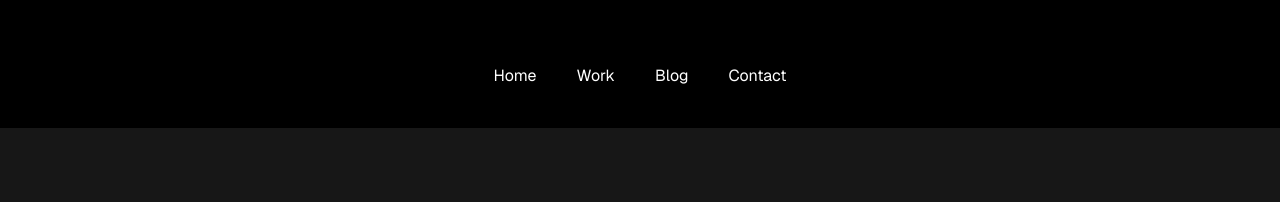
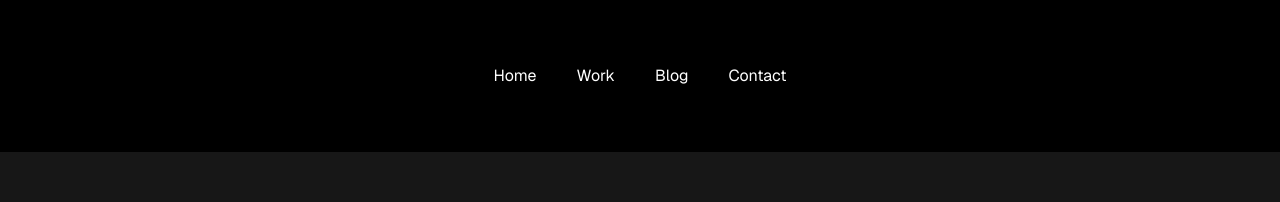
Before and after one commit to NazarElsayed/portfolio, a Next.js app: page / in a window 1280 px wide. Shown: the top 202 px of the page. Built offline with nearby package versions, Linux system fonts and the light colour scheme.

Commit message:
Further Refactoring

```diff
--- a/src/app/ui/TopNav.tsx
+++ b/src/app/ui/TopNav.tsx
@@ -2,7 +2,7 @@ import TopNavLinks from "./TopNavLinks";
 
 export default function TopNav() {
   return (
-    <header className={`visible justify-center flex h-20 bg-black px-3 py-16 md:px-2`}>
+    <header className="flex justify-center items-center bg-black py-16">
       <nav aria-label="Main navigation">
         <TopNavLinks />
       </nav>
--- a/src/app/ui/TopNavLinks.tsx
+++ b/src/app/ui/TopNavLinks.tsx
@@ -21,11 +21,13 @@ const links = [
 
 export default function TopNavLinks() {
   return (
-    <ul role="menubar" className="flex list-none m-0 p-0">
+    <ul className="flex list-none m-0 p-0 gap-10">
       {links.map((link) => (
-        <Link key={link.name} href={link.href} className="px-5">
-          {link.name}
-        </Link>
+        <li key={link.name}>
+          <Link key={link.name} href={link.href}>
+            {link.name}
+          </Link>
+        </li>
       ))}
     </ul>
   )
```
